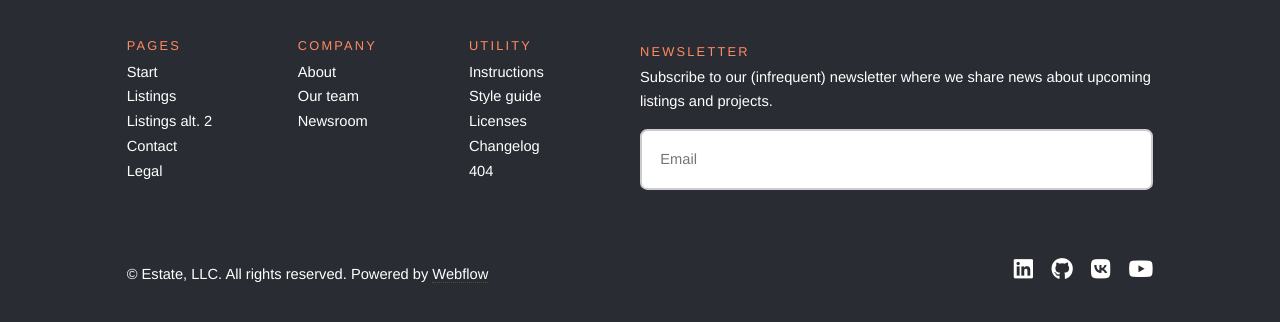
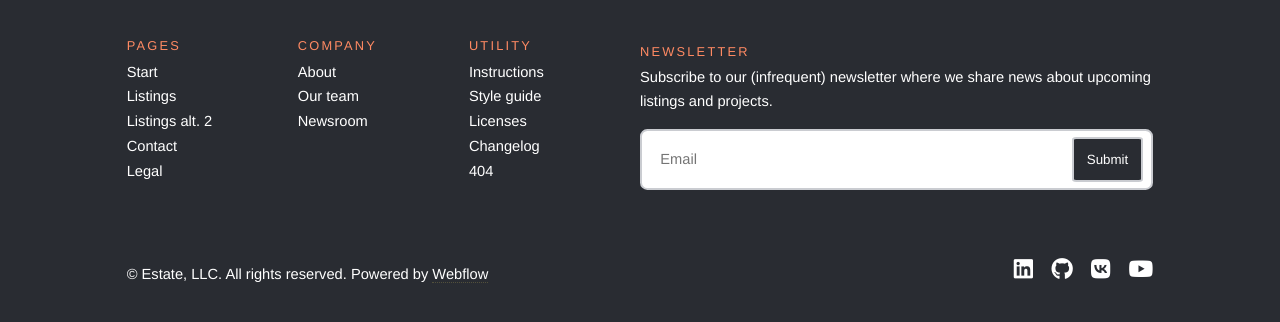
Before and after one commit to sophorey/estate, a website built with webpack: page src/index.html in a window 1280 px wide. Shown: the part 5687-6009 px from the top of the page. Built offline with nearby package versions, Linux system fonts and the light colour scheme; files whose address does not match are found by name.

Commit message:
fix: add form and submit button to subscribe input

```diff
--- a/src/index.html
+++ b/src/index.html
@@ -902,8 +902,12 @@
                             newsletter where we share news
                             about upcoming listings and
                             projects.</p>
-                        <input type="email"
-                            placeholder="Email">
+                        <form action="#"><input type="email"
+                                placeholder="Email" />
+                            <button
+                                type="submit">Submit</button>
+                        </form>
+
                     </div>
                     <div class="footer__copyright">
                         <p>© Estate, LLC. All rights
--- a/src/sass/layout/_footer.scss
+++ b/src/sass/layout/_footer.scss
@@ -77,6 +77,7 @@
           }
           grid-column: 2/3;
           grid-row: 1/2;
+          position: relative;
           p {
             line-height: 1.7rem;
             margin-bottom: 1rem;
@@ -88,6 +89,13 @@
             width: 100%;
             padding: 1.25rem;
             border-radius: 0.5rem;
+          }
+          button {
+            position: absolute;
+            right: 2%;
+            top: 58%;
+            background-color: var(--color-invert-bg-style-1);
+            color: var(--color-bg);
           }
         }
         .footer__copyright {
```
